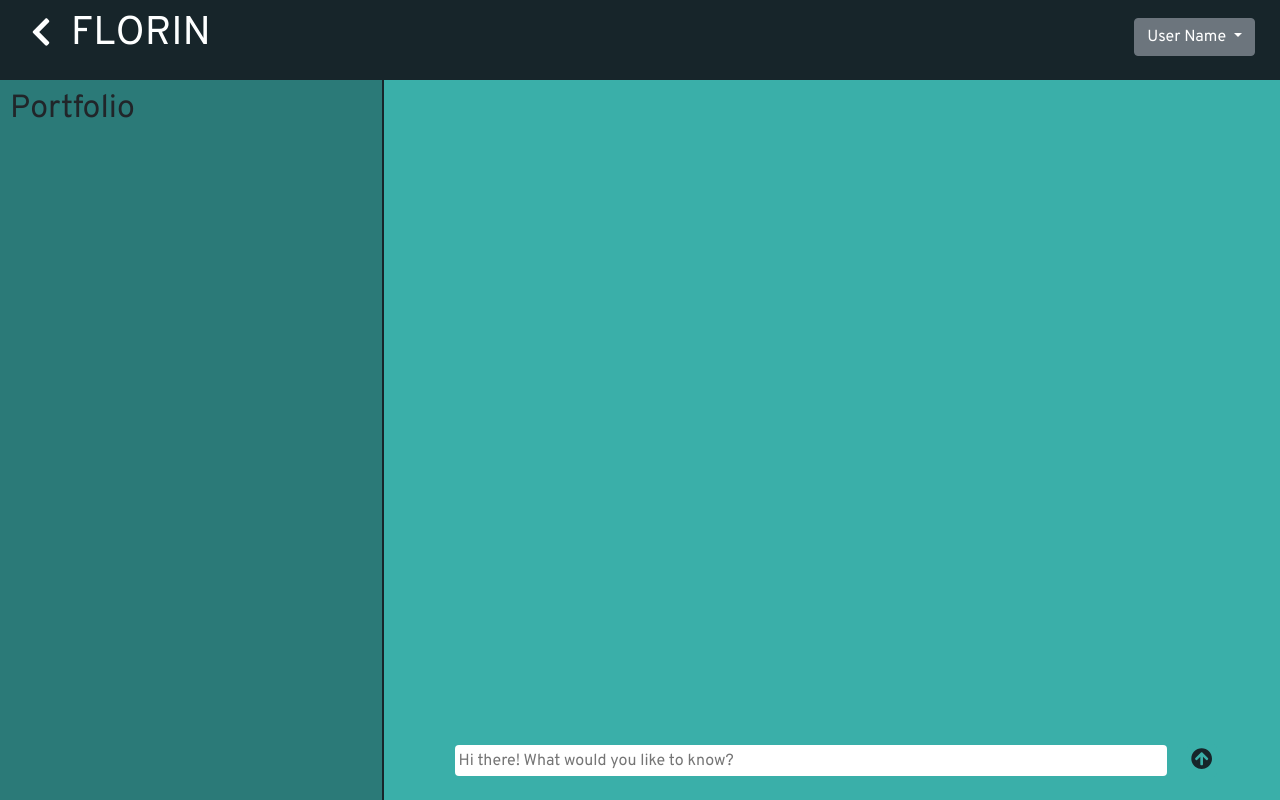
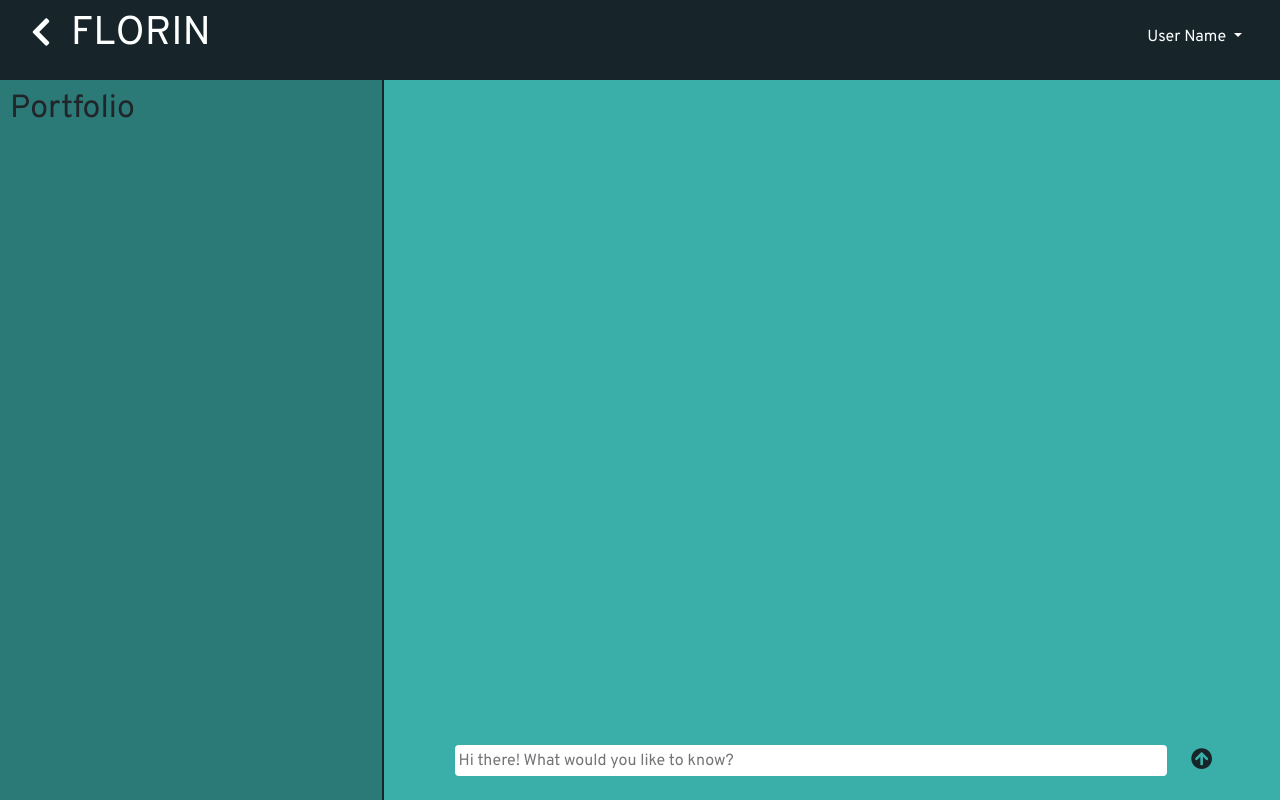
Before and after one commit to Fleetabix/cs261_cswk, a Django app: page /chatbot/ in a window 1280 px wide. Run offline with Django 3.2, Linux system fonts and the light colour scheme; some libraries are stand-ins or nearby versions.

Commit message:
removed border from the dropdown button, and changed the colour scheme

```diff
--- a/chatbot/static/chatbot/css/index.css
+++ b/chatbot/static/chatbot/css/index.css
@@ -83,6 +83,17 @@ html, body {
     padding-top: 8px;
     padding-left: 0;
     width: inherit;
+    border: none;
+}
+
+#drp-btn {
+    background-color: var(--header-bg-color);
+    color: var(--header-fg-color);
+}
+
+#drp-btn:focus, #drp-btn:active{
+    outline: none;
+    box-shadow: none;
 }
 
 /*CSS Rules for the Body*/
--- a/chatbot/templates/chatbot/index.html
+++ b/chatbot/templates/chatbot/index.html
@@ -22,7 +22,7 @@
     </div>
     <div id="user-dropdown" class="col-6">
         <div class="dropdown">
-            <button class="btn btn-secondary dropdown-toggle" type="button" id="dropdownMenuButton" data-toggle="dropdown" aria-haspopup="true"
+            <button id="drp-btn" class="btn dropdown-toggle" type="button" id="dropdownMenuButton" data-toggle="dropdown" aria-haspopup="true"
                 aria-expanded="false">
                 User Name
             </button>
```
